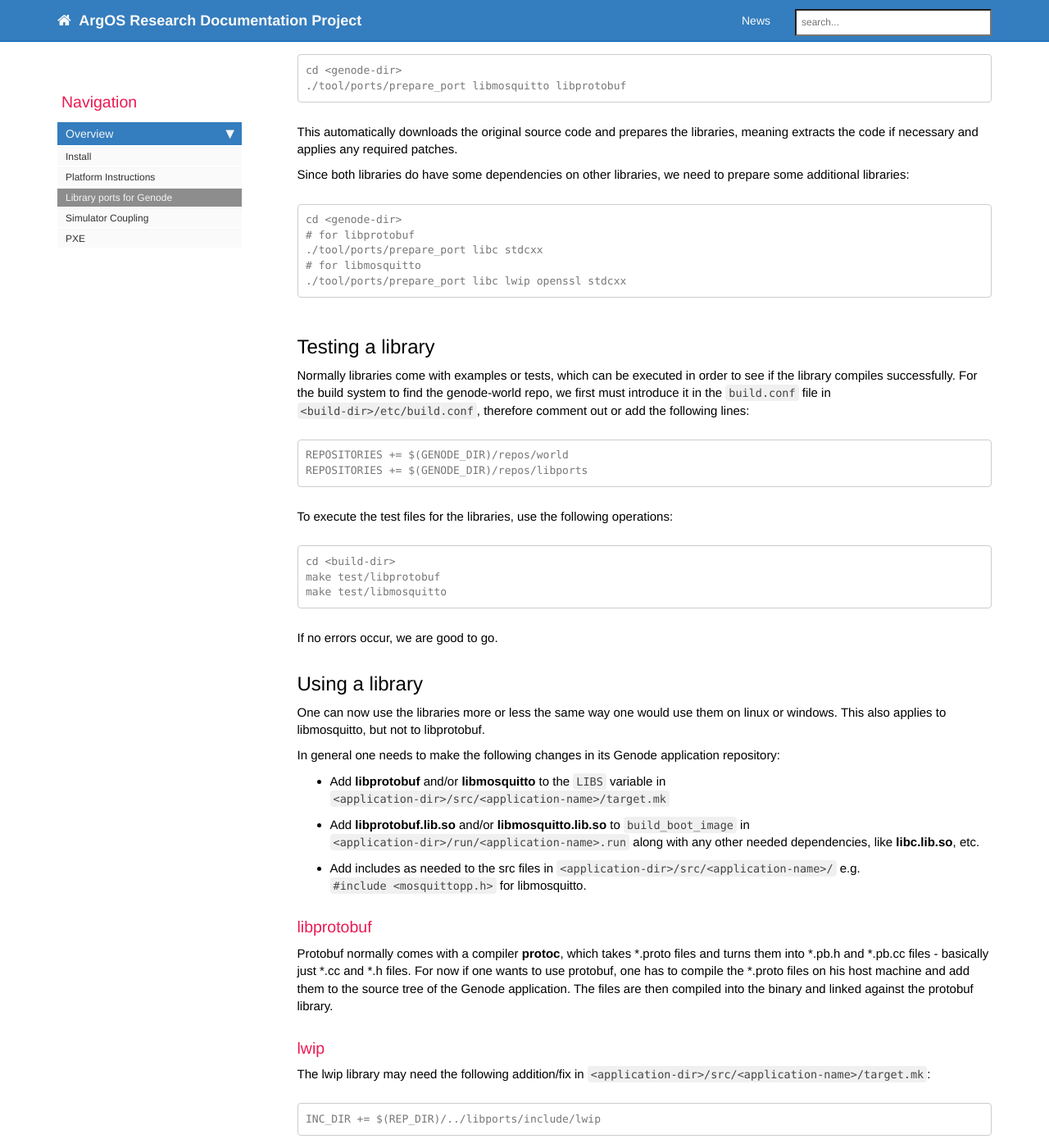
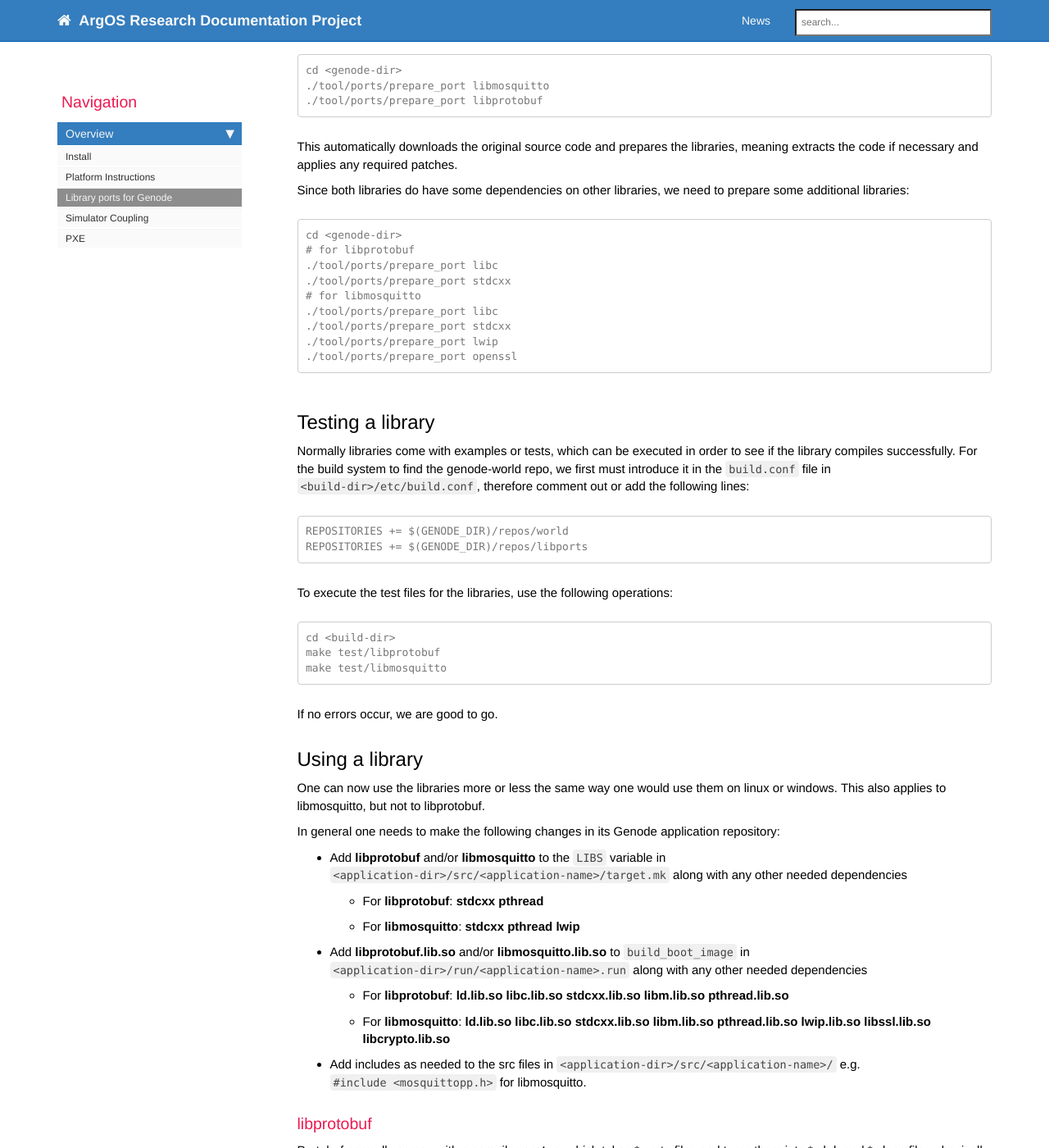
Before and after one commit to Flowm/argos-research.github.io, a Jekyll site: the page built from pages/argOS/library-ports.md, in a window 1280 px wide and 1400 px high, scrolled down 629 px. Shown: the whole window at 82% size. Built offline with Jekyll 4.4.1, drawn with Linux system fonts in a browser that asks for light colours; nearby versions of some CDN libraries; comment, search, counter and statistics services are not loaded.

Commit message:
Minor fixes for ports documentation, explicitly name dependencies

````diff
--- a/pages/argOS/library-ports.md
+++ b/pages/argOS/library-ports.md
@@ -18,7 +18,8 @@ Since ports are based on the original source code of the library, we need to pre
 
 ```
 cd <genode-dir>
-./tool/ports/prepare_port libmosquitto libprotobuf
+./tool/ports/prepare_port libmosquitto
+./tool/ports/prepare_port libprotobuf
 ```
 
 This automatically downloads the original source code and prepares the libraries, meaning extracts the code if necessary and applies any required patches.
@@ -28,9 +29,13 @@ Since both libraries do have some dependencies on other libraries, we need to pr
 ```
 cd <genode-dir>
 # for libprotobuf
-./tool/ports/prepare_port libc stdcxx
+./tool/ports/prepare_port libc
+./tool/ports/prepare_port stdcxx
 # for libmosquitto
-./tool/ports/prepare_port libc lwip openssl stdcxx
+./tool/ports/prepare_port libc
+./tool/ports/prepare_port stdcxx
+./tool/ports/prepare_port lwip
+./tool/ports/prepare_port openssl
 ```
 
 ## Testing a library
@@ -57,8 +62,12 @@ One can now use the libraries more or less the same way one would use them on li
 
 In general one needs to make the following changes in its Genode application repository:
 
-- Add **libprotobuf** and/or **libmosquitto** to the `LIBS` variable in `<application-dir>/src/<application-name>/target.mk`
-- Add **libprotobuf.lib.so** and/or **libmosquitto.lib.so** to `build_boot_image` in `<application-dir>/run/<application-name>.run` along with any other needed dependencies, like **libc.lib.so**, etc.
+- Add **libprotobuf** and/or **libmosquitto** to the `LIBS` variable in `<application-dir>/src/<application-name>/target.mk` along with any other needed dependencies
+    - For **libprotobuf**: **stdcxx pthread**
+    - For **libmosquitto**: **stdcxx pthread lwip**
+- Add **libprotobuf.lib.so** and/or **libmosquitto.lib.so** to `build_boot_image` in `<application-dir>/run/<application-name>.run` along with any other needed dependencies
+    - For **libprotobuf**: **ld.lib.so libc.lib.so stdcxx.lib.so libm.lib.so pthread.lib.so**
+    - For **libmosquitto**: **ld.lib.so libc.lib.so stdcxx.lib.so libm.lib.so pthread.lib.so lwip.lib.so libssl.lib.so libcrypto.lib.so**
 - Add includes as needed to the src files in `<application-dir>/src/<application-name>/` e.g. `#include <mosquittopp.h>` for libmosquitto.
 
 ### libprotobuf
````
